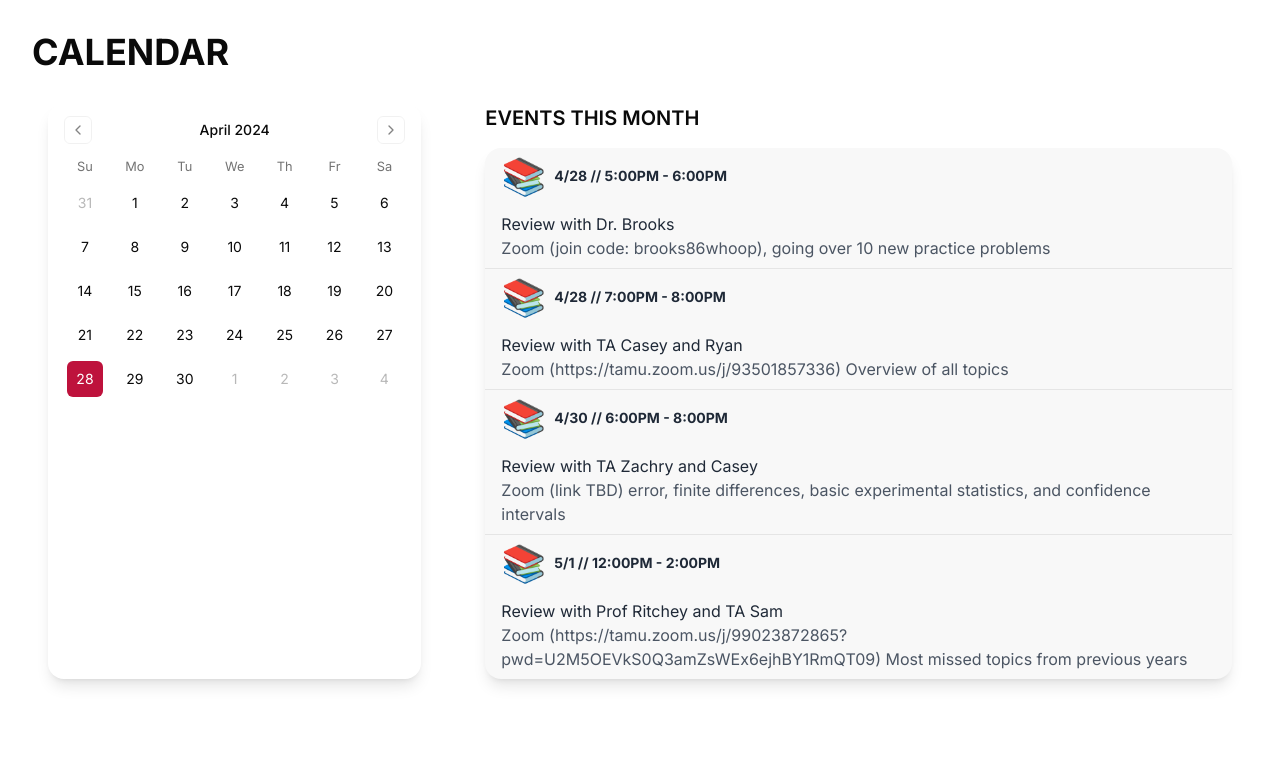
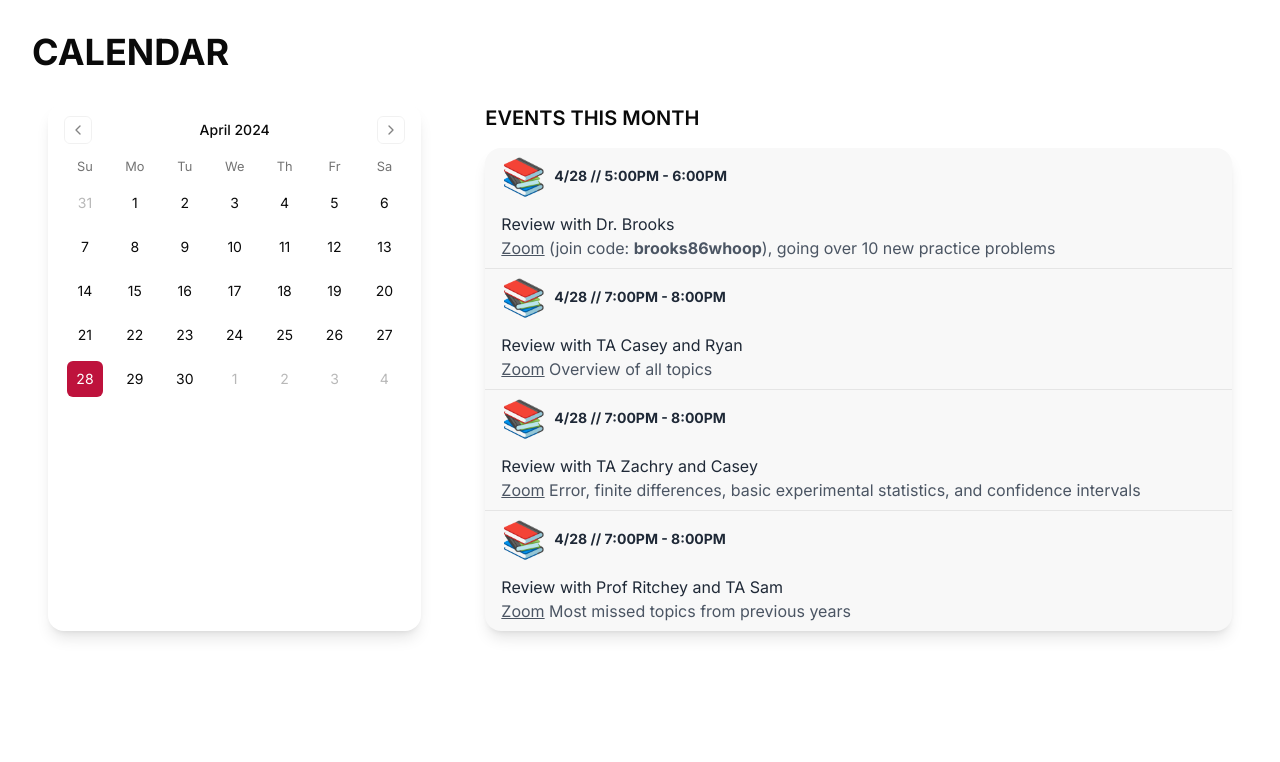
Before and after one commit to TAO-ENGR/club-website, a Next.js app in the folder club-website/: page /calendar in a window 1280 px wide. Shown: the top 762 px of the page. Built offline with nearby package versions, Linux system fonts and the light colour scheme.

Commit message:
Added react fragments to description

```diff
--- a/club-website/src/app/calendar/page.tsx
+++ b/club-website/src/app/calendar/page.tsx
@@ -7,10 +7,10 @@ import Event from '@/components/ui/event';
 
 export default function CalendarPage() {
     const events: EventType[] = [
-        { date: "4/28", startTime: "5:00PM", endTime: "6:00PM", title: "Review with Dr. Brooks", desc: "Zoom (join code: brooks86whoop), going over	10 new practice problems" },
-        { date: "4/28", startTime: "7:00PM", endTime: "8:00PM", title: "Review with TA Casey and Ryan", desc: "Zoom (https://tamu.zoom.us/j/93501857336)	Overview of all topics" },
-        { date: "4/30", startTime: "6:00PM", endTime: "8:00PM", title: "Review with TA Zachry and Casey", desc: "Zoom (link TBD)	error, finite differences, basic experimental statistics, and confidence intervals" },
-        { date: "5/1", startTime: "12:00PM", endTime: "2:00PM", title: "Review with Prof Ritchey and TA Sam", desc: "Zoom (https://tamu.zoom.us/j/99023872865?pwd=U2M5OEVkS0Q3amZsWEx6ejhBY1RmQT09)	Most missed topics from previous years" },
+        { date: "4/28", startTime: "5:00PM", endTime: "6:00PM", title: "Review with Dr. Brooks", desc: <React.Fragment><u>Zoom</u> (join code: <strong>brooks86whoop</strong>), going over	10 new practice problems</React.Fragment>},
+        { date: "4/28", startTime: "7:00PM", endTime: "8:00PM", title: "Review with TA Casey and Ryan", desc: <React.Fragment><a href='https://tamu.zoom.us/j/93501857336'><u>Zoom</u></a> Overview of all topics</React.Fragment> },
+        { date: "4/28", startTime: "7:00PM", endTime: "8:00PM", title: "Review with TA Zachry and Casey", desc: <React.Fragment><a href='#'><u>Zoom</u></a> Error, finite differences, basic experimental statistics, and confidence intervals</React.Fragment> },
+        { date: "4/28", startTime: "7:00PM", endTime: "8:00PM", title: "Review with Prof Ritchey and TA Sam", desc: <React.Fragment><a href='https://tamu.zoom.us/j/99023872865?pwd=U2M5OEVkS0Q3amZsWEx6ejhBY1RmQT09'><u>Zoom</u></a> Most missed topics from previous years</React.Fragment> },
       ];
 
   return (
--- a/club-website/src/lib/types.ts
+++ b/club-website/src/lib/types.ts
@@ -1 +1 @@
-export type EventType = {date: any, startTime: any, endTime: any, title: String, desc: String}
+export type EventType = {date: any, startTime: any, endTime: any, title: String, desc: any}
```
